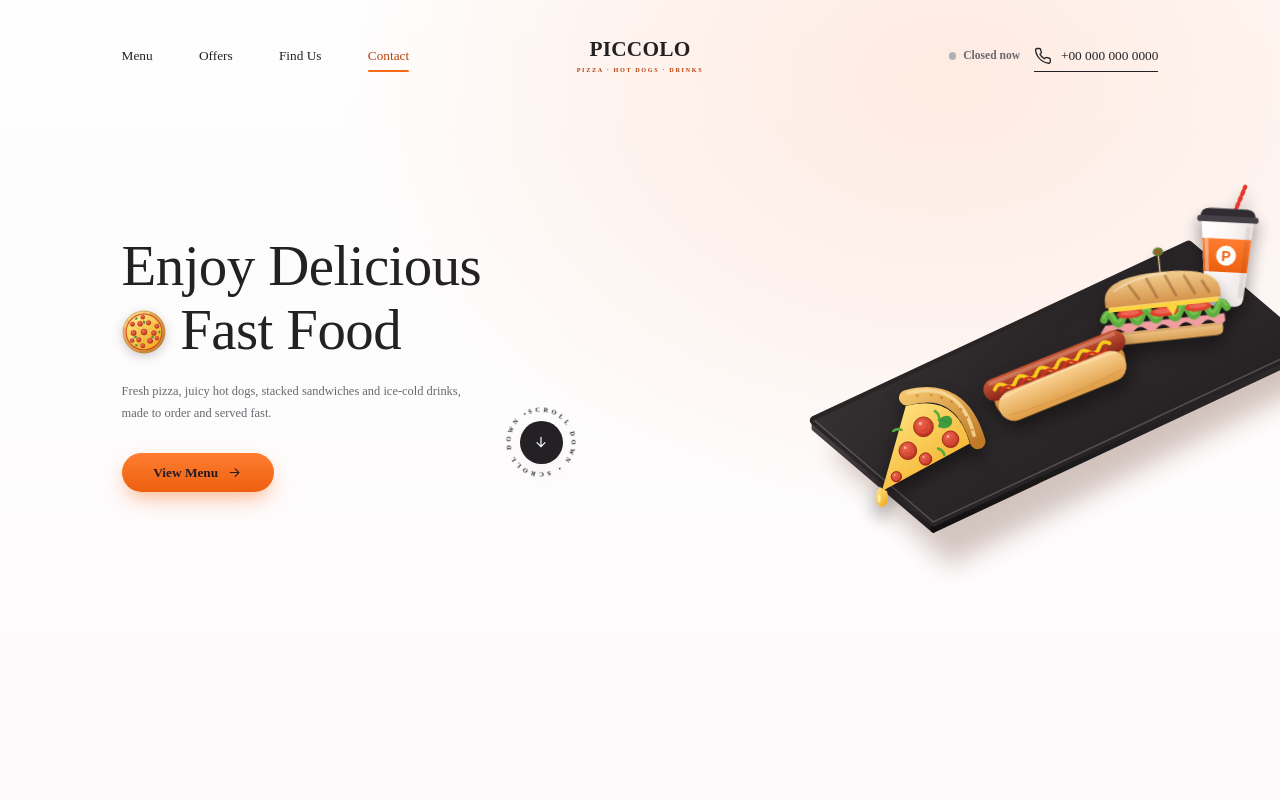
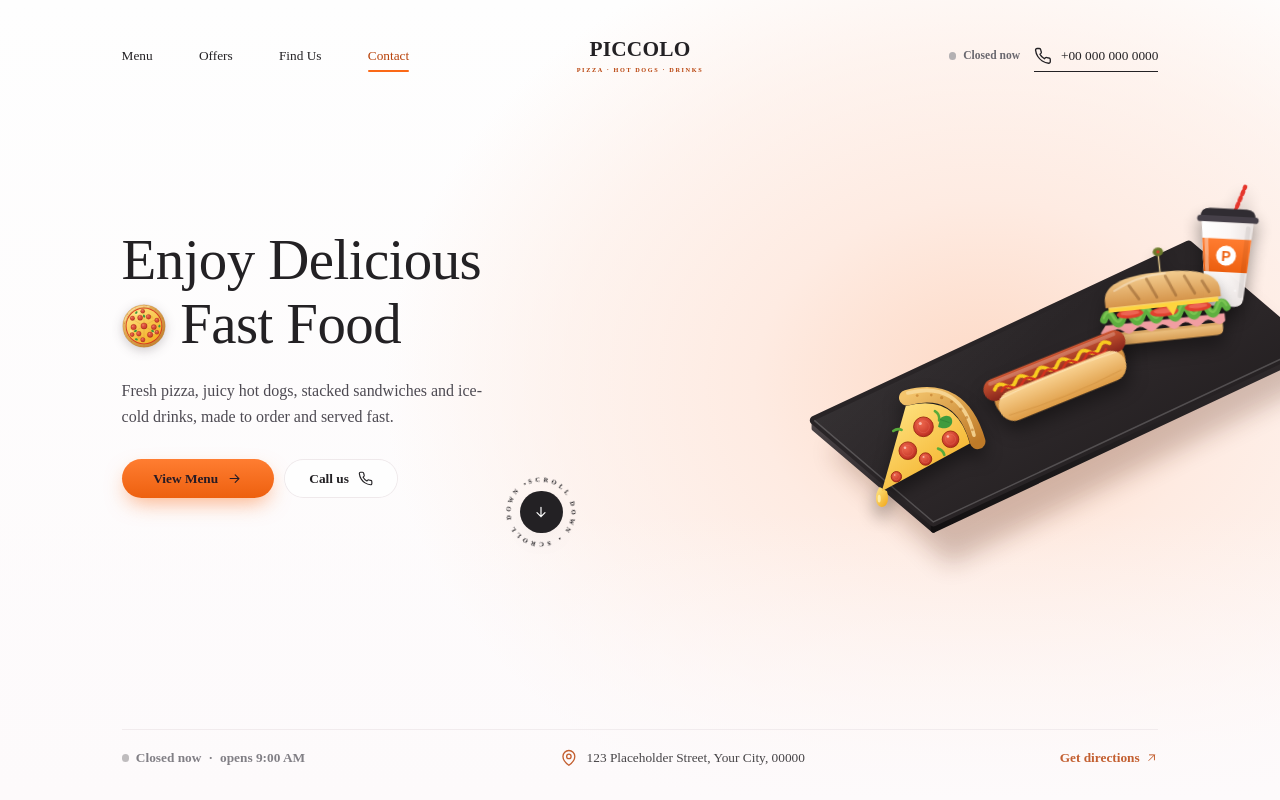
Before and after one commit to IgorJvnvc/Piccolo, an Astro site: page / in a window 1280 px wide. Shown: the top 800 px of the page. Built offline with nearby package versions, Linux system fonts and the light colour scheme; Astro itself is replaced by a stand-in of ours.

Commit message:
Hero: a larger, darker lead, a warm pool of light, Call us and a row of facts on desktop
- The lead paragraph is 18px at the 1440 artboard (16px on phones) in a new --c-lead, 8.3:1 on the page, instead of 14px grey.
- The faint corner glow becomes a pool of warm light behind the art, fading back to the page colour before the section ends.
- Desktop only (a phone has the dock): a ghost "Call us" beside View Menu, and a hairline row along the bottom with the open status,
  the address and Get directions, filled in from the same site data as the Visit section.
- The scroll ring moves below the lead so the larger copy does not touch it.
- Inline scripts share compactScript, so the bootstrap script loses its comments in the HTML (-0.4 kB gzip) and pays for the new markup.
- reference.golden.json: hero.title.top and hero.cta.top moved by about 6px, on purpose.

```diff
--- a/src/composition/home.ts
+++ b/src/composition/home.ts
@@ -112,6 +112,14 @@ export async function buildHomePage(container: Container, siteUrl: string): Prom
       title: copy.hero.title,
       text: copy.hero.text,
       cta: copy.hero.cta,
+      call: { label: copy.nav.callLabel, href: phone.href },
+      info: {
+        hours: site.hours,
+        openLabel,
+        address: site.address.lines.join(', '),
+        mapUrl: site.address.mapUrl,
+        directionsLabel: copy.visit.directionsLabel,
+      },
       scrollLabel: copy.hero.scrollLabel,
       scrollHref: '#about',
       art: { slab, pizza, badge: pizzaWhole, hotdog, sandwich, drink },
--- a/src/layouts/BaseLayout.astro
+++ b/src/layouts/BaseLayout.astro
@@ -1,6 +1,7 @@
 ---
 import { Font } from 'astro:assets';
 import bootstrap from '@/shared/device/bootstrap.inline.js?raw';
+import { compactScript } from '@/shared/lib';
 import Seo from '@/shared/seo/Seo.astro';
 import { SkipLink } from '@/shared/ui';
 import '@/styles/tokens.css';
@@ -18,6 +19,7 @@ export interface Props {
 }
 
 const { title, description, canonical, noindex, siteName, jsonLd = [], image } = Astro.props;
+const bootstrapScript = compactScript(bootstrap);
 ---
 
 <!doctype html>
@@ -27,7 +29,7 @@ const { title, description, canonical, noindex, siteName, jsonLd = [], image } =
     <meta name="viewport" content="width=device-width, initial-scale=1, viewport-fit=cover" />
     <meta name="color-scheme" content="light" />
     <!-- Pre-paint: sets html.js + data-device/data-motion before first paint (no layout flash). -->
-    <script is:inline set:html={bootstrap}></script>
+    <script is:inline set:html={bootstrapScript}></script>
     <Font cssVariable="--font-display" preload />
     <Font cssVariable="--font-sans" preload />
     <Font cssVariable="--font-script" />
--- a/src/sections/hero/Hero.astro
+++ b/src/sections/hero/Hero.astro
@@ -1,13 +1,13 @@
 ---
 import { enhanceAttr } from '@/shared/lib';
-import { Button, Container, Icon, Picture, VisuallyHidden } from '@/shared/ui';
+import { Button, Container, Icon, OpenStatus, Picture, VisuallyHidden } from '@/shared/ui';
 import { HERO } from './hero.hooks';
 import styles from './hero.module.css';
 import type { HeroProps } from './types';
 
 type Props = HeroProps;
 
-const { title, text, cta, scrollLabel, scrollHref, art } = Astro.props;
+const { title, text, cta, call, info, scrollLabel, scrollHref, art } = Astro.props;
 const ringText = `${scrollLabel.toUpperCase()} • `.repeat(2);
 ---
 
@@ -35,9 +35,31 @@ const ringText = `${scrollLabel.toUpperCase()} • `.repeat(2);
       <p class={styles.text}>{text}</p>
       <div class={styles.cta}>
         <Button class={styles.button} href={cta.href} label={cta.label} icon="arrow-right" />
+        <Button class={styles.call} href={call.href} label={call.label} icon="phone" variant="ghost" />
       </div>
     </div>
   </Container>
+
+  <!-- Hard facts under the copy, from the same site data as the Visit section. A phone has the dock, so this row is desktop only. -->
+  <div class={styles.info}>
+    <Container>
+      <ul class={styles.facts}>
+        <li>
+          <OpenStatus hours={info.hours} label={info.openLabel} detail />
+        </li>
+        <li class={styles.fact}>
+          <Icon name="pin" class={styles.factIcon} />
+          <span>{info.address}</span>
+        </li>
+        <li>
+          <a class={styles.factLink} href={info.mapUrl} target="_blank" rel="noopener noreferrer">
+            <span>{info.directionsLabel}</span>
+            <Icon name="arrow-up-right" />
+          </a>
+        </li>
+      </ul>
+    </Container>
+  </div>
 
   <a class={styles.scroll} href={scrollHref}>
     <VisuallyHidden text={scrollLabel} />
--- a/src/sections/hero/hero.module.css
+++ b/src/sections/hero/hero.module.css
@@ -20,7 +20,10 @@
   inset: 0;
   z-index: -1;
   background:
-    radial-gradient(56rem 40rem at 74% 10%, var(--c-glow-1) 0%, var(--c-glow-2) 42%, var(--c-glow-3) 76%),
+    /* the page colour is back by the bottom edge, so the section below starts on a clean seam */
+    linear-gradient(180deg, var(--c-bg-clear) 64%, var(--c-bg) 100%),
+    /* a pool of warm light behind the art */
+    radial-gradient(48rem 38rem at 77% 48%, var(--c-glow-0) 0%, var(--c-glow-1) 34%, var(--c-glow-2) 62%, var(--c-glow-3) 88%),
     linear-gradient(180deg, var(--c-surface) 0%, var(--c-bg) 100%);
 }
 
@@ -70,11 +73,11 @@
 }
 
 .text {
-  max-width: 24.5rem;
-  margin-top: 1.34rem;
-  font-size: 0.875rem;
-  line-height: 1.75;
-  color: var(--c-body);
+  max-width: 27rem;
+  margin-top: 1.5rem;
+  font-size: 1.125rem;
+  line-height: 1.65;
+  color: var(--c-lead);
   animation: fade-in 0.5s var(--ease-soft) calc(var(--intro-wait) + 0.5s) both;
 }
 
@@ -83,8 +86,67 @@
 }
 
 .cta {
-  margin-top: 1.95rem;
+  display: flex;
+  flex-wrap: wrap;
+  align-items: center;
+  gap: 0.75rem;
+  margin-top: 2rem;
   animation: rise-in 0.5s var(--ease-out) calc(var(--intro-wait) + 0.65s) both;
+}
+
+/* ---------- info row: the hard facts along the bottom of the first screen ---------- */
+.info {
+  position: absolute;
+  inset: auto 0 2.25rem;
+  z-index: var(--z-hero-copy);
+  animation: fade-in 0.6s var(--ease-soft) calc(var(--intro-wait) + 1.3s) both;
+}
+
+.facts {
+  display: flex;
+  align-items: center;
+  justify-content: space-between;
+  gap: 2rem;
+  padding-top: 1.25rem;
+  font-size: 0.9375rem;
+  font-weight: 500;
+  color: var(--c-ink);
+  border-top: 0.0625rem solid var(--c-line);
+}
+
+/* The status chip brings its own caption size; here it reads at the row's size. */
+.facts [data-part='open-status'] {
+  font-size: inherit;
+}
+
+.fact {
+  display: flex;
+  align-items: center;
+  gap: 0.625rem;
+}
+
+.factIcon {
+  flex: none;
+  font-size: 1.25rem;
+  color: var(--c-accent-text);
+}
+
+.factLink {
+  display: inline-flex;
+  align-items: center;
+  gap: 0.375rem;
+  font-weight: 600;
+  color: var(--c-accent-text);
+}
+
+.factLink svg {
+  transition: transform var(--dur-2) var(--ease-out);
+}
+
+@media (hover: hover) {
+  .factLink:hover svg {
+    transform: translate(0.125rem, -0.125rem);
+  }
 }
 
 /* ---------- art stage: 680 x 620 artboard px, children in % so it scales as one piece ---------- */
@@ -166,7 +228,7 @@
 /* ---------- scroll indicator: dark knob inside a slowly rotating text ring ---------- */
 .scroll {
   position: absolute;
-  top: 55.3%;
+  top: 64%;
   left: 42.3%;
   z-index: var(--z-hero-copy);
   display: grid;
@@ -236,6 +298,23 @@
     order: 1;
   }
 
+  /* Stacked: the pool of light sits behind the headline, not behind an art stage that is no longer beside it. */
+  .glow {
+    background:
+      radial-gradient(56rem 40rem at 74% 10%, var(--c-glow-1) 0%, var(--c-glow-2) 42%, var(--c-glow-3) 76%),
+      linear-gradient(180deg, var(--c-surface) 0%, var(--c-bg) 100%);
+  }
+
+  .text {
+    font-size: 1rem;
+  }
+
+  /* The dock holds these actions on a phone and a tablet. */
+  .call,
+  .info {
+    display: none;
+  }
+
   .art {
     order: 2;
     position: relative;
@@ -257,8 +336,8 @@
   }
 
   .text {
-    font-size: 1rem;
-    max-width: 30rem;
+    font-size: 1.125rem;
+    max-width: 32rem;
   }
 }
 
--- a/src/sections/intro/Intro.astro
+++ b/src/sections/intro/Intro.astro
@@ -1,4 +1,5 @@
 ---
+import { compactScript } from '@/shared/lib';
 import { Picture } from '@/shared/ui';
 import gate from './intro-gate.inline.js?raw';
 import styles from './intro.module.css';
@@ -7,8 +8,7 @@ import type { IntroProps } from './types';
 type Props = IntroProps;
 
 const { pizza } = Astro.props;
-// The gate ships inline in every page, so its comments stay in the source file and out of the HTML.
-const script = gate.replace(/\/\*[\s\S]*?\*\/|^\s*\/\/.*$/gm, '').replace(/\n\s*\n/g, '\n').trim();
+const script = compactScript(gate);
 // One wedge per slice: the CSS gives each its direction and its place in the stagger.
 const slices = [0, 1, 2, 3, 4, 5];
 ---
--- a/src/shared/lib/index.ts
+++ b/src/shared/lib/index.ts
@@ -1,3 +1,4 @@
 export { cn } from './cn';
 export { formatMoney, nbsp, telHref } from './format';
 export { enhanceAttr, parts, partAttr, requirePart, selector } from './hooks';
+export { compactScript } from './inline';
--- /dev/null
+++ b/src/shared/lib/inline.ts
@@ -0,0 +1,7 @@
+/**
+ * An inline script ships in every page, so its comments stay in the source file and out of the HTML: block comments,
+ * whole-line comments and blank lines go. This is not a minifier: a `//` after code, or inside a string, is left alone.
+ */
+export function compactScript(source: string): string {
+  return source.replace(/\/\*[\s\S]*?\*\/|^\s*\/\/.*$/gm, '').replace(/\n\s*\n/g, '\n').trim();
+}
--- a/src/styles/tokens.css
+++ b/src/styles/tokens.css
@@ -18,6 +18,7 @@
   --c-surface: #fefefe;
   --c-ink: #232124;
   --c-body: #6a686f; /* >= 4.5:1 on the page and on the peach glow */
+  --c-lead: #4d4a52; /* the hero's lead paragraph, a step darker than the body: 8.3:1 on the page, 7.4:1 on the peach glow */
   --c-faint: #b4b1b3;
   --c-line: #efe9eb;
   --c-dark: #271b25;
@@ -32,10 +33,12 @@
   --c-halo-cream: rgb(241 232 228 / 0.5); /* soft halo around light pills on dark cards */
   --c-ok-halo: rgb(31 157 85 / 0.18); /* "open now" status dot halo */
 
-  /* peach glow steps (hero + about backgrounds) */
+  /* peach glow steps (hero + about backgrounds); -0 is the deeper core of the hero's pool of light */
+  --c-glow-0: #fdd9c5;
   --c-glow-1: rgb(254 235 226 / 1);
   --c-glow-2: rgb(254 235 226 / 0.55);
   --c-glow-3: rgb(254 235 226 / 0);
+  --c-bg-clear: rgb(253 250 251 / 0); /* the page colour at 0%: a fade into the page needs its own transparent (plain "transparent" greys on older Safari) */
 
   /* radii */
   --r-sm: 0.5rem;
```
Also changed, not shown: src/sections/hero/types.ts (+12 -1 lines), tests/e2e/desktop.spec.ts (+10 -0 lines), tests/e2e/mobile.spec.ts (+6 -0 lines), tests/e2e/reference.golden.json (+3 -3 lines), tests/unit/lib/lib.spec.ts (+8 -0 lines).
